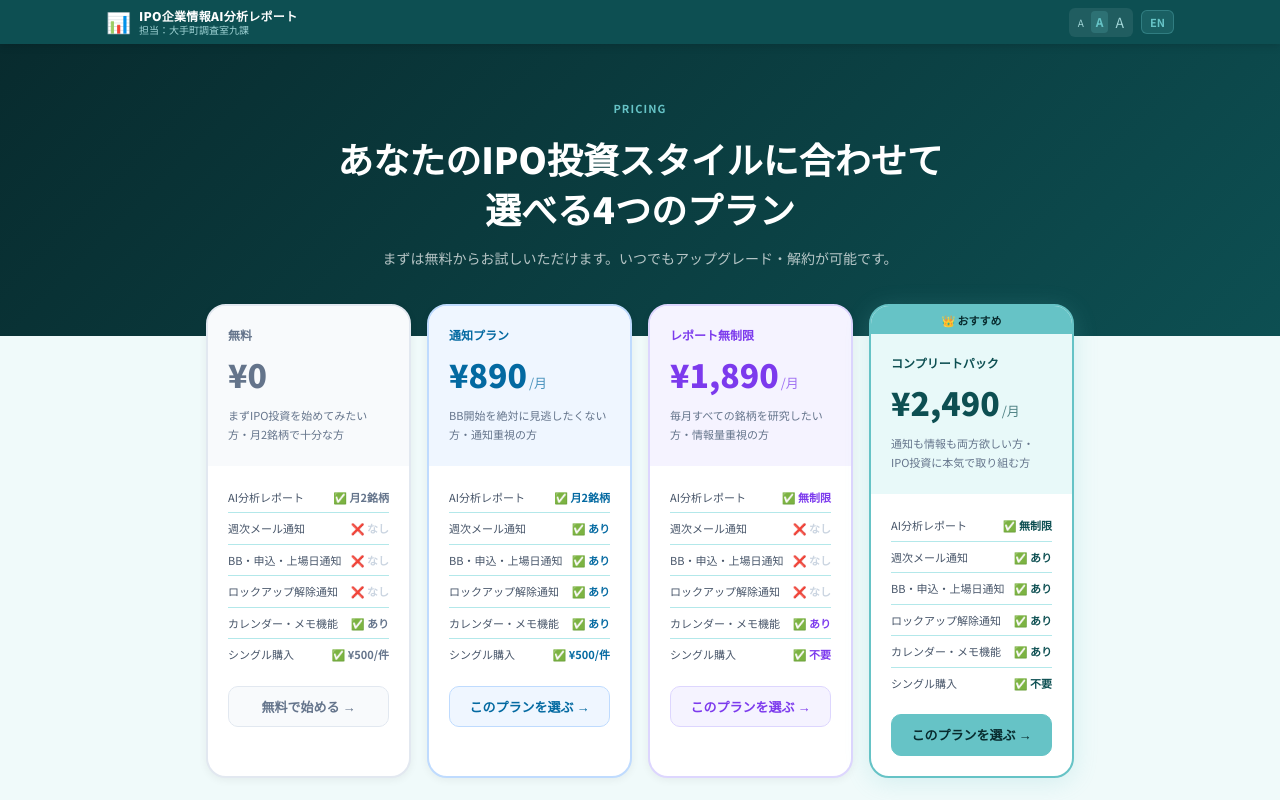
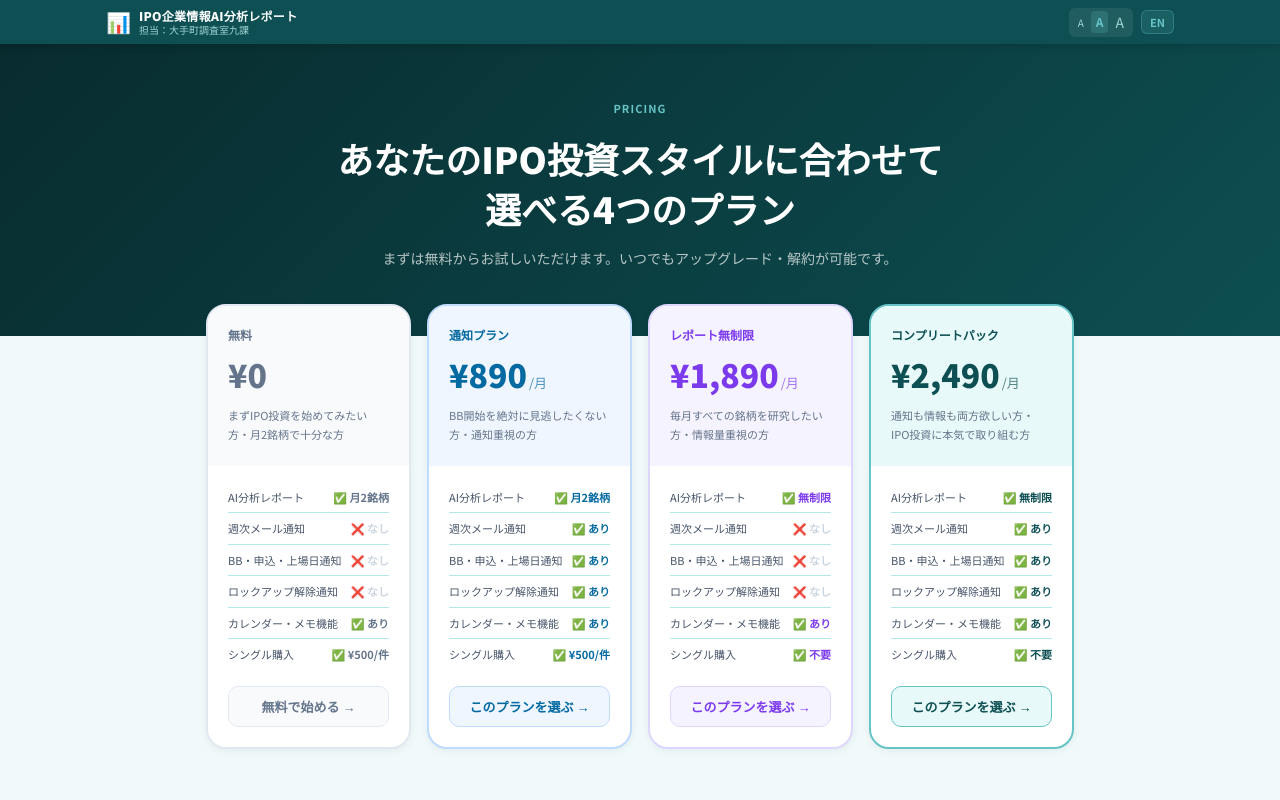
Before and after one commit to shakederice-jp/ipo-scout, a Next.js app: page /plans in a window 1280 px wide. Shown: the top 800 px of the page. Built offline with nearby package versions, Linux system fonts and the light colour scheme.

Commit message:
fix: コンプリートパックのおすすめバッジを削除

```diff
--- a/src/app/plans/page.tsx
+++ b/src/app/plans/page.tsx
@@ -76,7 +76,7 @@ const plans = [
     color: C.nav,
     bg: "#e8f9f9",
     border: C.teal,
-    badge: "👑 おすすめ",
+    badge: null,
     target: "通知も情報も両方欲しい方・IPO投資に本気で取り組む方",
     features: [
       { label: "AI分析レポート", value: "無制限", ok: true },
```
